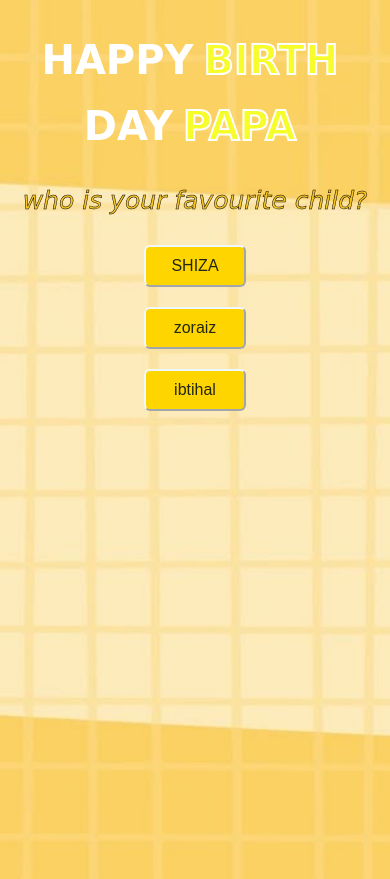
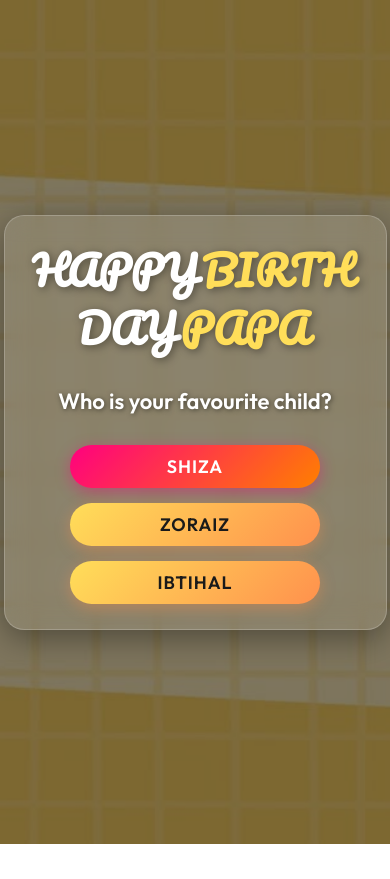
Before and after one commit to ShizaAhsan/HBD, a plain HTML site: page index.html in a window 390 px wide. After the commit the page ends 844 px from the top, so only its background shows below. Drawn offline with Linux system fonts and the light colour scheme.

Commit message:
new changed ui

```diff
--- a/index.html
+++ b/index.html
@@ -3,19 +3,26 @@
 <head>
     <meta charset="UTF-8">
     <meta name="viewport" content="width=device-width, initial-scale=1.0">
-    <title>Document</title>
+    <title>Happy Birthday Papa</title>
+    <!-- Google Fonts -->
+    <link rel="preconnect" href="https://fonts.googleapis.com">
+    <link rel="preconnect" href="https://fonts.gstatic.com" crossorigin>
+    <link href="https://fonts.googleapis.com/css2?family=Outfit:wght@400;600;800&family=Pacifico&display=swap" rel="stylesheet">
     <link rel="stylesheet" href="style.css">
 </head>
 <body>
-    <h1 class="HBD-head">HAPPY  <span id="main-head"> BIRTH </span>  DAY
-    <br>
-    <span id="main-head">PAPA</span>
-    </h1>
-    <p class="ques"> who is your favourite child?</p>
-    <div class="btt">
-    <button class="shiza">SHIZA</button>
-    <button class="zoraiz">zoraiz</button>
-    <button class="ibtihal">ibtihal </button>
+    <div class="glass-container">
+        <h1 class="HBD-head">
+            HAPPY <span id="main-head">BIRTH</span>DAY
+            <br>
+            <span id="main-head">PAPA</span>
+        </h1>
+        <p class="ques">Who is your favourite child?</p>
+        <div class="btt">
+            <button class="shiza">SHIZA</button>
+            <button class="zoraiz">Zoraiz</button>
+            <button class="ibtihal">Ibtihal</button>
+        </div>
     </div>
 
     <script src="script.js"></script>
--- a/style.css
+++ b/style.css
@@ -1,158 +1,168 @@
-body{
+body {
+    margin: 0;
+    padding: 0;
     background-image: url("screen1.png");
     background-size: cover;
     background-position: center;
     background-repeat: no-repeat;
-    min-height:100vh;
-}
-.HBD-head
-{
-    color: white;
-    font-family:cursive;
-    display:flex;
+    min-height: 100vh;
+    font-family: 'Outfit', sans-serif;
+    display: flex;
     justify-content: center;
     align-items: center;
-    animation-name:slide;
-    font-size:80px;
+    overflow: hidden;
+}
 
+/* Background overlay to make text pop */
+body::before {
+    content: '';
+    position: absolute;
+    top: 0;
+    left: 0;
+    width: 100%;
+    height: 100%;
+    background: rgba(0, 0, 0, 0.5);
+    z-index: -1;
 }
-#main-head
-{
-    padding: 20px;
-    color: rgb(246, 253, 43);
-    -webkit-text-stroke: 2px white
+
+/* Glassmorphism Container */
+.glass-container {
+    background: rgba(255, 255, 255, 0.1);
+    backdrop-filter: blur(12px);
+    -webkit-backdrop-filter: blur(12px);
+    border: 1px solid rgba(255, 255, 255, 0.2);
+    border-radius: 20px;
+    padding: 40px;
+    box-shadow: 0 8px 32px 0 rgba(0, 0, 0, 0.37);
+    text-align: center;
+    max-width: 800px;
+    width: 90%;
+    animation: fadeIn 1s ease-out;
 }
-#main-head:hover
-{
-    color: pink;
+
+@keyframes fadeIn {
+    from { opacity: 0; transform: translateY(20px); }
+    to { opacity: 1; transform: translateY(0); }
 }
-.ques
-{
+
+.HBD-head {
+    color: white;
+    font-family: 'Pacifico', cursive;
     display: flex;
-    justify-content:center ;
-    font-size:50px;
-    color: rgba(243, 193, 14, 0.861);
-    font-style: oblique;
-    font-family: cursive;
-    -webkit-text-stroke: 0.5px rgb(10, 0, 0);
+    flex-wrap: wrap;
+    justify-content: center;
+    align-items: center;
+    font-size: 70px;
+    margin: 0;
+    line-height: 1.2;
+    text-shadow: 2px 2px 8px rgba(0,0,0,0.4);
+}
 
+#main-head {
+    padding: 0 15px;
+    color: #ffde59;
+    transition: all 0.3s ease;
 }
-button
-{
-    display: grid;
-    justify-content:center;
-    margin: 5px ;
-    padding: 10px;
-    padding-left: 40px;
-    padding-right: 40px;
-    background-color:rgb(255, 213, 0);
-    color:rgba(0, 11, 20, 0.868);
-    border-radius: 6px;
-    border-color: aliceblue;
-    box-shadow: 2px;
 
+#main-head:hover {
+    color: #ff914d;
+    transform: scale(1.1);
+    text-shadow: 0 0 15px rgba(255, 145, 77, 0.8);
 }
-button:hover
-{
 
-    background-color:pink;
-    color:rgba(237, 239, 241, 0.868);
+.ques {
+    font-size: 35px;
+    color: #ffffff;
+    font-weight: 600;
+    margin-top: 30px;
+    margin-bottom: 30px;
+    text-shadow: 1px 1px 5px rgba(0,0,0,0.5);
 }
-.btt
-{
 
-    align-items: center;
-    display: grid;
-    justify-content:center;
-    border-radius: 4px;
+.btt {
+    display: flex;
+    justify-content: center;
+    gap: 20px;
+    flex-wrap: wrap;
 }
-.big
-{
-    transform: scale(1.3);
+
+button {
+    font-family: 'Outfit', sans-serif;
+    font-weight: 600;
+    font-size: 20px;
+    padding: 12px 35px;
+    background: linear-gradient(135deg, #ffde59 0%, #ff914d 100%);
+    color: #1a1a1a;
+    border: none;
+    border-radius: 30px;
+    cursor: pointer;
+    box-shadow: 0 4px 15px rgba(255, 145, 77, 0.4);
+    transition: all 0.3s ease;
+    text-transform: uppercase;
+    letter-spacing: 1px;
 }
-.zoraiz,
-.ibtihal {
-    transition: 0.3s;
+
+button:hover {
+    transform: translateY(-3px) scale(1.05);
+    box-shadow: 0 8px 25px rgba(255, 145, 77, 0.6);
+    background: linear-gradient(135deg, #ff914d 0%, #ffde59 100%);
+}
+
+button:active {
+    transform: translateY(1px);
+}
+
+.shiza {
+    background: linear-gradient(135deg, #ff007f 0%, #ff7f00 100%);
+    color: white;
+    box-shadow: 0 4px 15px rgba(255, 0, 127, 0.4);
+}
+.shiza:hover {
+    background: linear-gradient(135deg, #ff7f00 0%, #ff007f 100%);
+    box-shadow: 0 8px 25px rgba(255, 0, 127, 0.6);
+}
+
+.zoraiz, .ibtihal {
+    transition: all 0.2s cubic-bezier(0.25, 1, 0.5, 1);
 }
 
 /* =========================
    Responsive Design
 ========================= */
 
-
-/* Tablet */
 @media (max-width: 900px){
-
     .HBD-head{
-
-        font-size:60px;
+        font-size: 55px;
     }
-
-
     .ques{
-
-        font-size:35px;
+        font-size: 28px;
     }
-
-
     button{
-
-        padding-left:30px;
-        padding-right:30px;
-
+        padding: 10px 25px;
+        font-size: 18px;
     }
-
 }
 
-
-
-/* Mobile */
 @media (max-width:600px){
-
-
-    body{
-
-        background-position:center;
+    .glass-container {
+        padding: 25px 15px;
     }
-
-
     .HBD-head{
-
-        font-size:40px;
-        flex-wrap:wrap;
-        text-align:center;
-
+        font-size: 40px;
     }
-
-
     #main-head{
-
-        padding:10px;
-
+        padding: 5px;
     }
-
-
     .ques{
-
-        font-size:25px;
-        text-align:center;
-
+        font-size: 22px;
     }
-
-
     .btt{
-
-        gap:10px;
-
+        gap: 15px;
+        flex-direction: column;
+        align-items: center;
     }
-
-
     button{
-
-        padding:10px 25px;
-        font-size:16px;
-
+        width: 80%;
+        max-width: 250px;
     }
-
-
 }
--- a/style2.css
+++ b/style2.css
@@ -1,198 +1,172 @@
 body {
     margin: 0;
-    font-family: cursive;
+    font-family: 'Outfit', sans-serif;
     background: url("shiza_screen.jpg");
     background-position: center;
     background-repeat: no-repeat;
     background-size: cover;
+    background-attachment: fixed;
+    color: #fff;
 }
 
+body::before {
+    content: '';
+    position: fixed;
+    top: 0;
+    left: 0;
+    width: 100%;
+    height: 100%;
+    background: rgba(0, 0, 0, 0.6);
+    z-index: -1;
+}
 
 .intro {
-    height: 100vh;
+    min-height: 100vh;
     display: flex;
     flex-direction: column;
     justify-content: center;
     align-items: center;
+    padding: 20px;
+    box-sizing: border-box;
 }
 
+.glass-card {
+    background: rgba(255, 255, 255, 0.1);
+    backdrop-filter: blur(15px);
+    -webkit-backdrop-filter: blur(15px);
+    border: 1px solid rgba(255, 255, 255, 0.2);
+    border-radius: 20px;
+    padding: 40px;
+    box-shadow: 0 8px 32px 0 rgba(0, 0, 0, 0.37);
+    text-align: center;
+    max-width: 800px;
+    width: 90%;
+    display: flex;
+    flex-direction: column;
+    align-items: center;
+    animation: fadeIn 1s ease-out;
+}
+
+@keyframes fadeIn {
+    from { opacity: 0; transform: translateY(20px); }
+    to { opacity: 1; transform: translateY(0); }
+}
 
 h1 {
     font-size: 40px;
     text-align: center;
+    font-family: 'Pacifico', cursive;
+    color: #ff914d;
+    text-shadow: 2px 2px 5px rgba(0,0,0,0.5);
+    margin-bottom: 30px;
 }
 
+.photo-wrapper {
+    padding: 10px;
+    background: white;
+    border-radius: 15px;
+    box-shadow: 0 10px 20px rgba(0,0,0,0.3);
+    transform: rotate(-3deg);
+    transition: transform 0.3s ease;
+    margin-bottom: 20px;
+}
+
+.photo-wrapper:hover {
+    transform: rotate(0deg) scale(1.02);
+}
 
 .shiza-photo {
     width: 300px;
-    border-radius: 20px;
+    max-width: 100%;
+    border-radius: 10px;
+    display: block;
 }
-
 
 /* Video neeche wala section */
 .video-section {
-    min-height:100vh;
-    display:flex;
-    flex-direction:column;
-    justify-content:center;
-    align-items:center;
-
-    opacity:0;
-    transform:translateY(100px);
-    transition:1s;
+    min-height: 100vh;
+    display: flex;
+    flex-direction: column;
+    justify-content: center;
+    align-items: center;
+    padding: 20px;
+    box-sizing: border-box;
+    opacity: 0;
+    transform: translateY(100px);
+    transition: all 1s cubic-bezier(0.25, 1, 0.5, 1);
 }
 
-
 .video-section.show {
-
-    opacity:1;
-    transform:translateY(0);
-
+    opacity: 1;
+    transform: translateY(0);
 }
 
+.video-card {
+    padding: 20px;
+    background: rgba(0, 0, 0, 0.3);
+    border: 1px solid rgba(255,255,255,0.1);
+}
 
 .b-video {
+    width: 100%;
+    max-width: 600px;
+    border-radius: 15px;
+    box-shadow: 0 10px 30px rgba(0,0,0,0.5);
+}
 
-    width:500px;
-    border-radius:20px;
-
-}
 .heart{
-
     position: fixed;
     bottom: -20px;
-
     font-size: 30px;
-
     animation: floatHeart linear forwards;
-
     pointer-events: none;
-
     z-index: 1000;
-
 }
 
-
 @keyframes floatHeart{
-
     0%{
-
-        transform: translateY(0) scale(1);
-        opacity:1;
-
+        transform: translateY(0) scale(1) rotate(0deg);
+        opacity: 1;
     }
-
     100%{
-
-        transform: translateY(-100vh) scale(1.8);
-        opacity:0;
-
+        transform: translateY(-100vh) scale(1.8) rotate(20deg);
+        opacity: 0;
     }
-
-}
-.scroll-down{
-
-    margin-top:40px;
-
-    font-size:25px;
-
-    color:rgb(250, 4, 197);
-
-    animation: bounce 1.5s infinite;
-
 }
 
+.scroll-down{
+    margin-top: 40px;
+    font-size: 25px;
+    color: #ffde59;
+    font-weight: 600;
+    letter-spacing: 2px;
+    text-transform: uppercase;
+    animation: bounce 2s infinite cubic-bezier(0.28, 0.84, 0.42, 1);
+}
 
 @keyframes bounce{
+    0%, 100% { transform: translateY(0); }
+    50% { transform: translateY(15px); }
+}
 
-    0%,100%{
-        transform:translateY(0);
-    }
-
-    50%{
-        transform:translateY(15px);
-    }
-
-}
 /* =========================
    Responsive Second Page
 ========================= */
 
-
-.intro{
-
-    min-height:100vh;
-    padding:20px;
-    box-sizing:border-box;
-
+@media(max-width:600px){
+    .glass-card {
+        padding: 25px 15px;
+    }
+    h1 {
+        font-size: 28px;
+    }
+    .shiza-photo {
+        width: 100%;
+    }
+    .b-video {
+        width: 100%;
+    }
+    .scroll-down {
+        font-size: 18px;
+    }
 }
-
-
-.intro h1{
-
-    text-align:center;
-
-}
-
-
-.shiza-photo{
-
-    max-width:90%;
-    height:auto;
-
-}
-
-
-
-.video-section{
-
-    min-height:100vh;
-
-    padding:20px;
-    box-sizing:border-box;
-
-}
-
-
-.b-video{
-
-    width:80%;
-    max-width:600px;
-
-}
-
-
-
-/* Mobile */
-
-@media(max-width:600px){
-
-
-    .intro h1{
-
-        font-size:25px;
-
-    }
-
-
-    .shiza-photo{
-
-        width:90%;
-
-    }
-
-
-    .b-video{
-
-        width:100%;
-
-    }
-
-
-    .scroll-down{
-
-        font-size:18px;
-
-    }
-
-}
```
Also changed, not shown: script.js (+26 -79 lines), shiza.html (+11 -12 lines).
